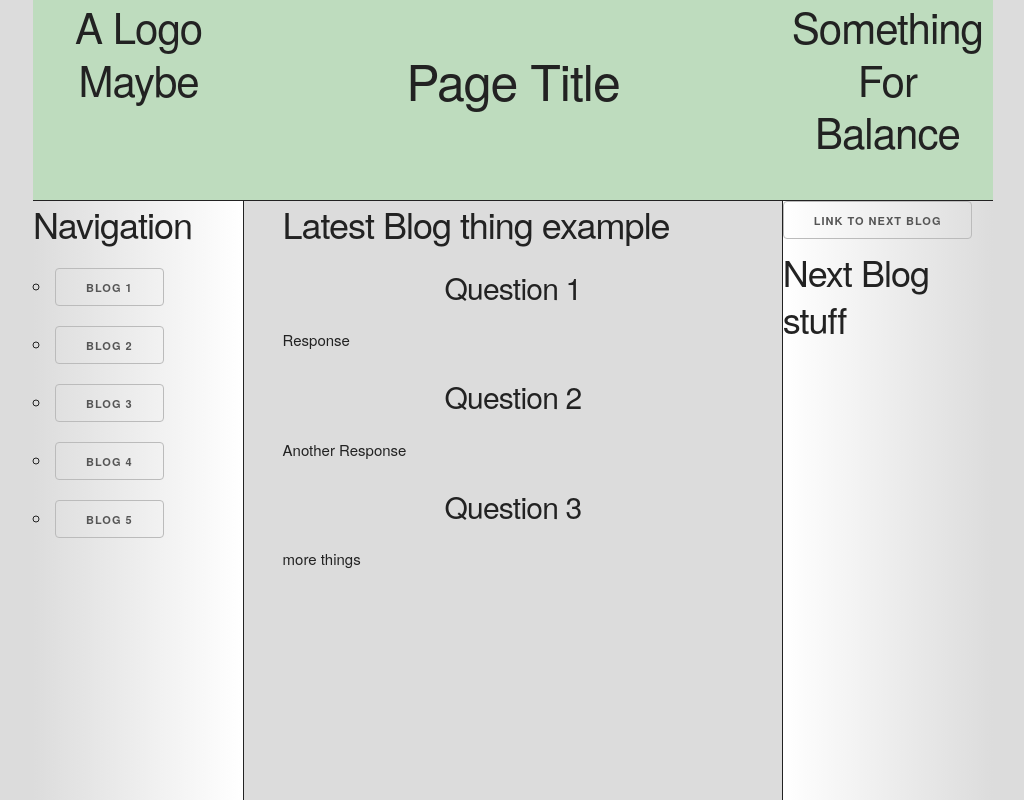
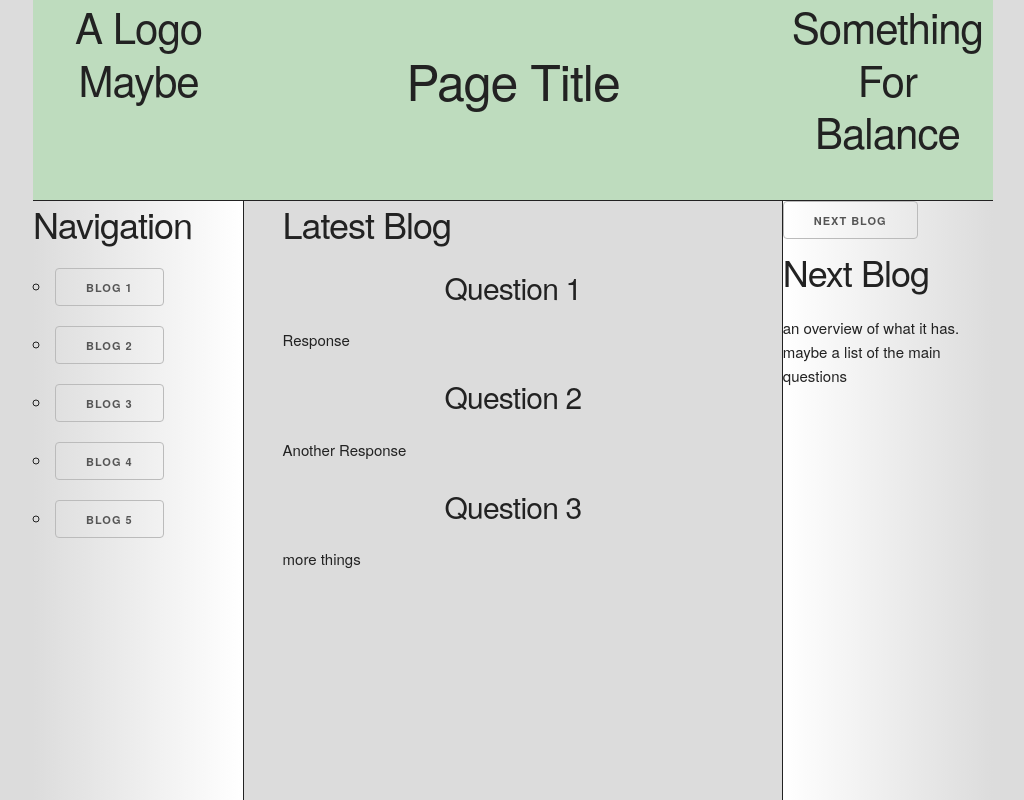
Before and after one commit to James-Is-A-Name/James-Is-A-Name.github.io, a plain HTML site: page index.html in a window 1280 px wide. Shown: the top 800 px of the page, without its empty margins (127-1151 px from the left). Drawn offline with nearby package versions, Linux system fonts and the light colour scheme.

Commit message:
added font and refined area examples

```diff
--- a/index.html
+++ b/index.html
@@ -20,10 +20,11 @@
 
     <!--Will get a proper icon later maybe-->
     <link rel="icon" type="image/png" href="https://via.placeholder.com/350x150">
+
+    <!--a simple font to change the style-->
+    <link href="https://fonts.googleapis.com/css?family=Roboto:300" rel="stylesheet">
   </head>
   <body>
-
-
 
     <div class="container">
     <div class="header-section">
@@ -55,7 +56,7 @@
         </div>
 
         <div class="six columns entry-section">
-          <h3>Latest Blog thing example</h3>
+          <h3>Latest Blog</h3>
 
           <h4 class="question">Question 1</h4>
           <p>Response</p>
@@ -65,17 +66,17 @@
 
           <h4 class="question">Question 3</h4>
           <p>more things</p>
-
         </div>
 
         <div class="three columns preview-section">
           <div class="row">
             <div class="six columns offset-by-one.column">
-              <a class="button" href="/index.html">link to next blog</a>
+              <a class="button" href="/index.html">next blog</a>
             </div>
           </div>
           <div class="row">
-            <h3>Next Blog stuff</h3>
+            <h3>Next Blog</h3>
+            <p>an overview of what it has. maybe a list of the main questions</p>
           </div>
         </div>
       </div>
```
